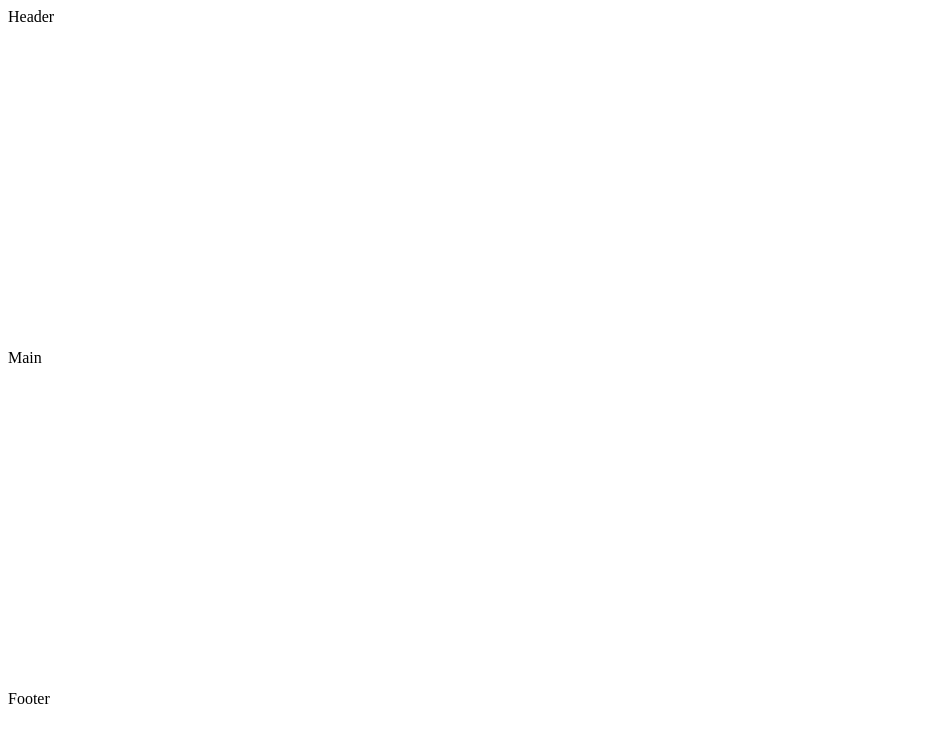
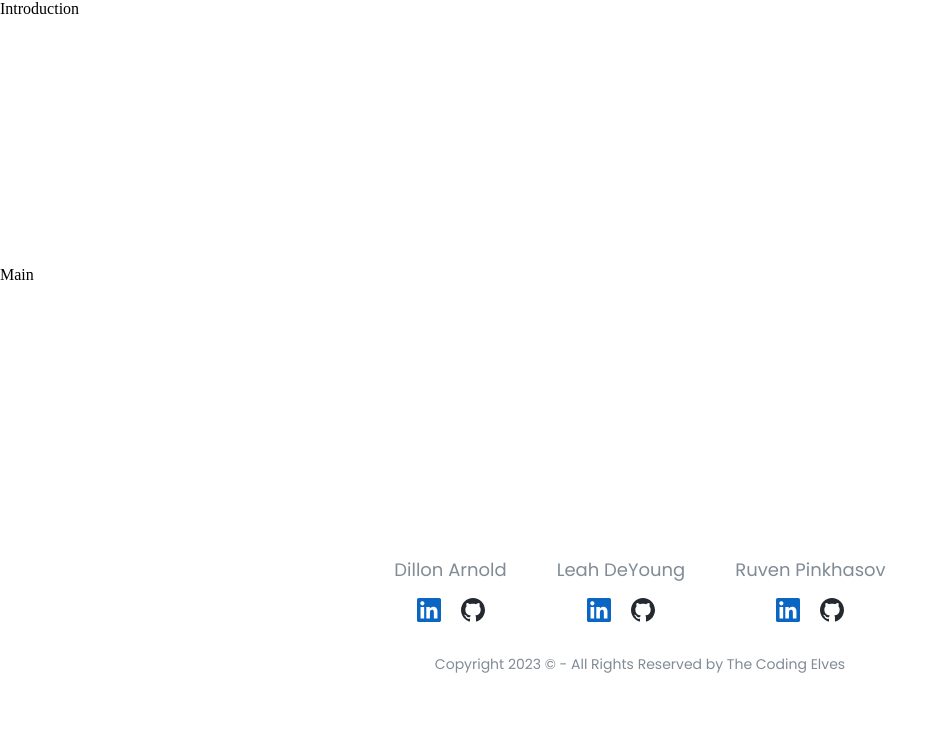
Before and after one commit to LDeYoung17/jingle-jam-2023, a React app: page / in a window 1280 px wide. Shown: the whole page, without its empty margins (0-948 px from the left). Built offline with nearby package versions, Linux system fonts and the light colour scheme.

Commit message:
finished desktop footer

```diff
--- a/public/index.html
+++ b/public/index.html
@@ -10,34 +10,17 @@
       content="Web site created using create-react-app"
     />
     <link rel="apple-touch-icon" href="%PUBLIC_URL%/logo192.png" />
-    <!--
-      manifest.json provides metadata used when your web app is installed on a
-      user's mobile device or desktop. See https://developers.google.com/web/fundamentals/web-app-manifest/
-    -->
+    <link rel="preconnect" href="https://fonts.googleapis.com" />
+    <link rel="preconnect" href="https://fonts.gstatic.com" crossorigin />
+    <link
+      href="https://fonts.googleapis.com/css2?family=Poppins:wght@400;700;900&display=swap"
+      rel="stylesheet"
+    />
     <link rel="manifest" href="%PUBLIC_URL%/manifest.json" />
-    <!--
-      Notice the use of %PUBLIC_URL% in the tags above.
-      It will be replaced with the URL of the `public` folder during the build.
-      Only files inside the `public` folder can be referenced from the HTML.
-
-      Unlike "/favicon.ico" or "favicon.ico", "%PUBLIC_URL%/favicon.ico" will
-      work correctly both with client-side routing and a non-root public URL.
-      Learn how to configure a non-root public URL by running `npm run build`.
-    -->
-    <title>React App</title>
+    <title>The Coding Elves</title>
   </head>
-  <body>
+  <body class="page">
     <noscript>You need to enable JavaScript to run this app.</noscript>
     <div id="root"></div>
-    <!--
-      This HTML file is a template.
-      If you open it directly in the browser, you will see an empty page.
-
-      You can add webfonts, meta tags, or analytics to this file.
-      The build step will place the bundled scripts into the <body> tag.
-
-      To begin the development, run `npm start` or `yarn start`.
-      To create a production bundle, use `npm run build` or `yarn build`.
-    -->
   </body>
 </html>
--- a/src/Components/App/App.css
+++ b/src/Components/App/App.css
@@ -4,3 +4,7 @@
   flex-direction: column;
   justify-content: space-between;
 }
+
+.page {
+  margin: 0;
+}
--- a/src/Components/App/App.js
+++ b/src/Components/App/App.js
@@ -1,4 +1,4 @@
-import Header from "../Header/Header";
+import Introduction from "../Introduction/Introduction";
 import Footer from "../Footer/Footer";
 import Main from "../Main/Main";
 import "./App.css";
@@ -6,7 +6,7 @@ import "./App.css";
 const App = () => {
   return (
     <div className="app">
-      <Header />
+      <Introduction />
       <Main />
       <Footer />
     </div>
--- a/src/Components/Footer/Footer.css
+++ b/src/Components/Footer/Footer.css
@@ -1,2 +1,37 @@
-.footer__wrapper {
+.footer {
+  font-family: "Poppins", sans-serif;
+  display: flex;
+  flex-direction: column;
+  padding: 25px 0;
+  color: #808b96;
 }
+
+.footer__contacts {
+  list-style-type: none;
+  display: flex;
+  gap: 50px;
+  padding: 0;
+  margin: 0 auto;
+}
+
+.footer__links {
+  display: flex;
+  gap: 20px;
+  justify-content: center;
+}
+
+.footer__name {
+  margin: 0 0 15px;
+  font-size: 18px;
+}
+
+.footer__icon {
+  width: 24px;
+  height: 24px;
+}
+
+.footer__copyright {
+  margin: 25px auto 0;
+  font-size: 14px;
+  font-weight: 400;
+}
--- a/src/Components/Footer/Footer.js
+++ b/src/Components/Footer/Footer.js
@@ -1,9 +1,102 @@
 import "./Footer.css";
+import LinkedinLogo from "../../Images/LinkedIn Original.svg";
+import GithubLogo from "../../Images/Github Original.svg";
 
 const Footer = () => {
   return (
-    <div className="footer__wrapper">
-      <div>Footer</div>
+    <div className="footer">
+      <ul class="footer__contacts">
+        <li className="footer__contact">
+          <p className="footer__name">Dillon Arnold</p>
+          <div className="footer__links">
+            <a
+              className="footer__link"
+              href="https://www.linkedin.com/in/dillon-arnold-352782275/"
+              target="_blank"
+              rel="noopener noreferrer"
+            >
+              <img
+                className="footer__icon"
+                src={LinkedinLogo}
+                alt="LinkedIn logo"
+              />
+            </a>
+            <a
+              className="footer__link"
+              href="https://github.com/Dillona25"
+              target="_blank"
+              rel="noopener noreferrer"
+            >
+              <img
+                className="footer__icon"
+                src={GithubLogo}
+                alt="GitHub logo"
+              />
+            </a>
+          </div>
+        </li>
+        <li className="footer__contact">
+          <p className="footer__name">Leah DeYoung</p>
+          <div className="footer__links">
+            <a
+              className="footer__link"
+              href="https://www.linkedin.com/in/leahdeyoung/"
+              target="_blank"
+              rel="noopener noreferrer"
+            >
+              <img
+                className="footer__icon"
+                src={LinkedinLogo}
+                alt="LinkedIn logo"
+              />
+            </a>
+            <a
+              className="footer__link"
+              href="https://github.com/LDeYoung17"
+              target="_blank"
+              rel="noopener noreferrer"
+            >
+              <img
+                className="footer__icon"
+                src={GithubLogo}
+                alt="GitHub logo"
+              />
+            </a>
+          </div>
+        </li>
+        <li className="footer__contact">
+          <p className="footer__name">Ruven Pinkhasov</p>
+          <div className="footer__links">
+            <a
+              className="footer__link"
+              href="https://www.linkedin.com/in/ruven-pinkhasov/"
+              target="_blank"
+              rel="noopener noreferrer"
+            >
+              <img
+                className="footer__icon"
+                src={LinkedinLogo}
+                alt="LinkedIn logo"
+              />
+            </a>
+            <a
+              className="footer__link"
+              href="https://github.com/RPinkha"
+              target="_blank"
+              rel="noopener noreferrer"
+            >
+              <img
+                className="footer__icon"
+                src={GithubLogo}
+                alt="GitHub logo"
+              />
+            </a>
+          </div>
+        </li>
+      </ul>
+      <p className="footer__copyright">
+        Copyright 2023 © - All Rights Reserved by The Coding Elves
+      </p>
     </div>
   );
 };
--- a/src/Components/Header/Header.js
+++ /dev/null
@@ -1,11 +0,0 @@
-import "./Header.css";
-
-const Header = () => {
-  return (
-    <div>
-      <div>Header</div>
-    </div>
-  );
-};
-
-export default Header;
--- /dev/null
+++ b/src/Components/Introduction/Introduction.css
@@ -0,0 +1,3 @@
+.introduction {
+  font-family: "Poppins", sans-serif;
+}
--- /dev/null
+++ b/src/Components/Introduction/Introduction.js
@@ -0,0 +1,11 @@
+import "./Introduction.css";
+
+const Introduction = () => {
+  return (
+    <div>
+      <div>Introduction</div>
+    </div>
+  );
+};
+
+export default Introduction;
```
Also changed, not shown: src/Components/Header/Header.css (deleted), src/Images/Github Negative.svg (added), src/Images/Github Original.svg (added), src/Images/LinkedIn Negative.svg (added), src/Images/LinkedIn Original.svg (added).
